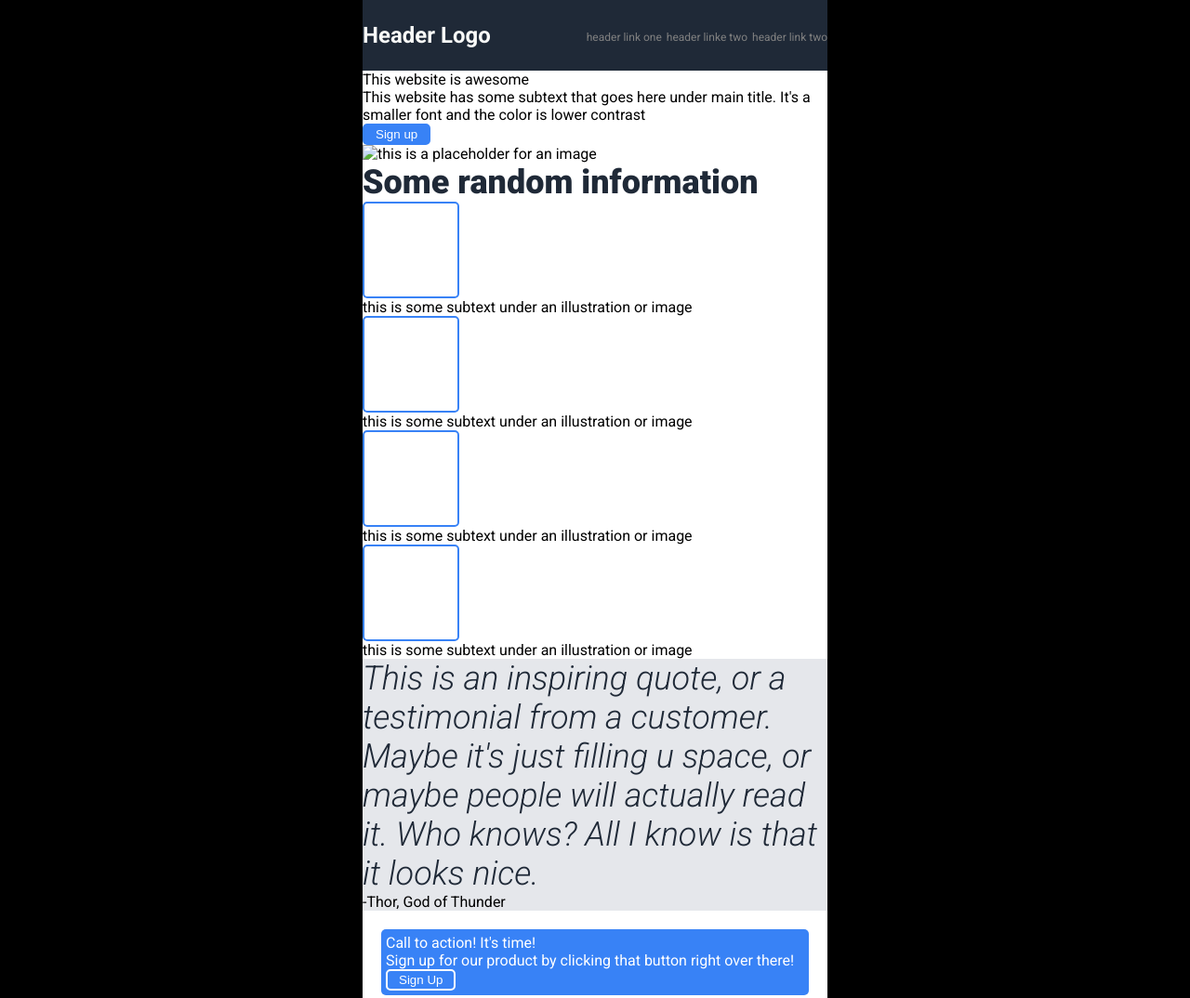
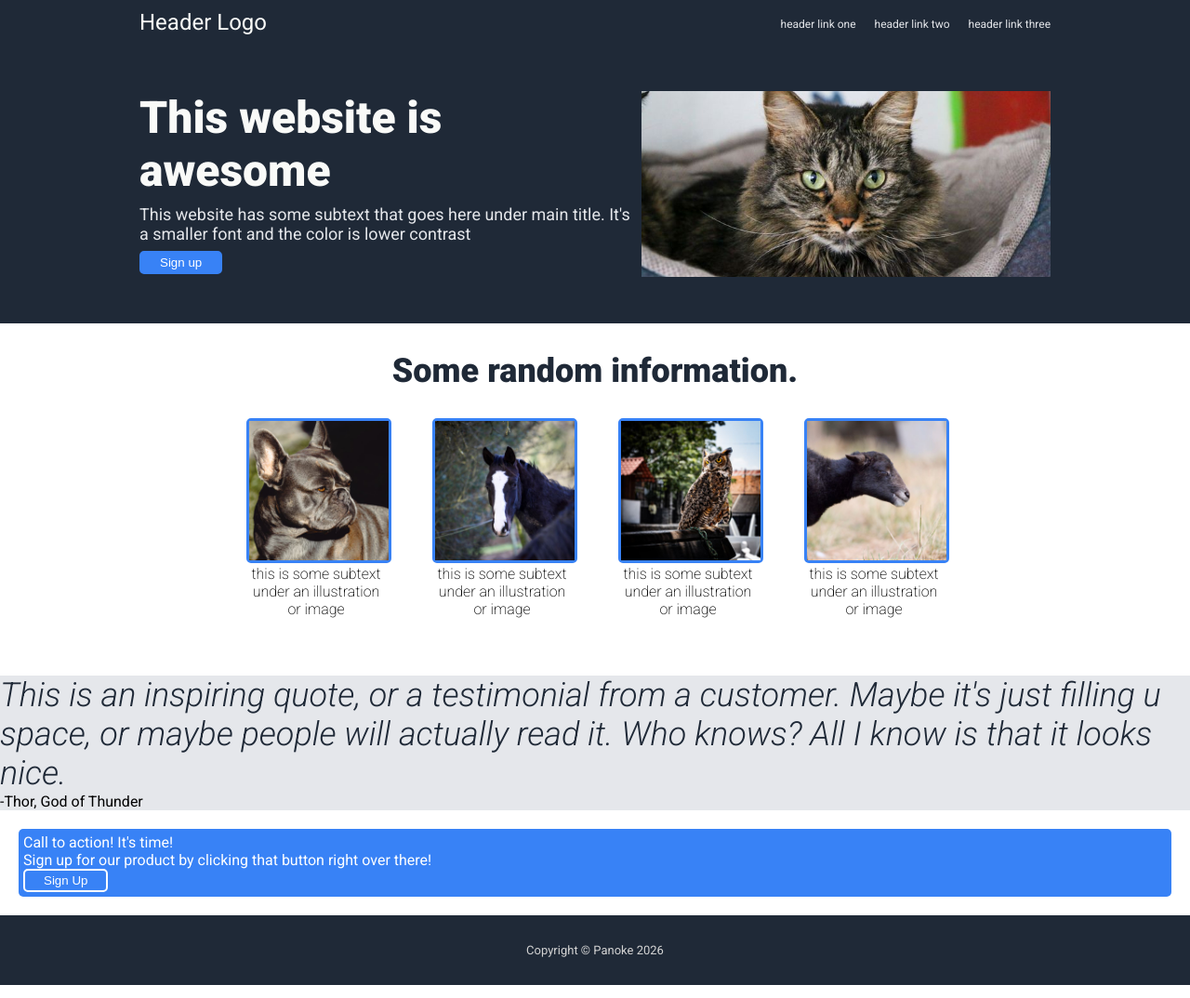
Before and after one commit to panoke/odin-landingpage, a plain HTML site: page index.html in a window 1280 px wide. Shown: the top 1074 px of the page at 93% size. Drawn offline with Linux system fonts and the light colour scheme.

Commit message:
Add images and style banner and random information

```diff
--- a/index.html
+++ b/index.html
@@ -11,43 +11,42 @@
         <link href="https://fonts.googleapis.com/css2?family=Roboto:ital,wght@0,100..900;1,100..900&display=swap" rel="stylesheet">
     </head>
     <body>
-        <div class="content">
         <header>
-                <h3>Header Logo</h3>
+            <p>Header Logo</p>
             <ul>
                 <li><a href="#">header link one</a></li>
-                    <li><a href="#">header linke two</a></li>
                 <li><a href="#">header link two</a></li>
+                <li><a href="#">header link three</a></li>
             </ul>
         </header>
         <main>
-                <div class="hero">
+            <div class="banner">
                 <div class="left">
-                    <div class="main">This website is awesome</div>
-                    <div class="secondary">This website has some subtext that goes here under main title. It's a smaller font and the color is lower contrast</div>
+                    <div class="banner-title">This website is awesome</div>
+                    <div class="banner-secondary">This website has some subtext that goes here under main title. It's a smaller font and the color is lower contrast</div>
                     <button class="blue-border">Sign up</button>
                 </div>
                 <div class="right">
-                        <img src="#" alt="this is a placeholder for an image">
+                    <img src="/images/banner-cat.jpg" alt="this is a placeholder for an image">
                 </div>
             </div>
             <div class="information">
-                    <div class="random-title">Some random information</div>
+                <div class="info-title">Some random information.</div>
                 <div class="cards">
                     <div class="card">
-                            <div class="box blue-border"></div>
+                        <div class="box"><img src="/images/info-dog.jpg" alt="info-dog"></div>
                         <div class="description">this is some subtext under an illustration or image</div>
                     </div>
                     <div class="card">
-                            <div class="box blue-border"></div>
+                        <div class="box"><img src="/images/info-horse.jpg" alt="info-horse"></div>
                         <div class="description">this is some subtext under an illustration or image</div>
                     </div>
                     <div class="card">
-                            <div class="box blue-border"></div>
+                        <div class="box"><img src="/images/info-owl.jpg" alt="info-owl"></div>
                         <div class="description">this is some subtext under an illustration or image</div>
                     </div>
                     <div class="card">
-                            <div class="box blue-border"></div>
+                        <div class="box"><img src="/images/info-sheep.jpg" alt="info-sheep"></div>
                         <div class="description">this is some subtext under an illustration or image</div>
                     </div>
                 </div>
@@ -62,15 +61,10 @@
                     <div class="text">Sign up for our product by clicking that button right over there!</div>
                     <button class="white-border">Sign Up</button>
                 </div>
-
-                </div>
             </div>
         </main>
     <footer>
-            Copyright © Panoke 2026
+        <p>Copyright © Panoke 2026</p>
     </footer>
-
-
-
     </body>
 </html>
--- a/styles.css
+++ b/styles.css
@@ -1,3 +1,7 @@
+
+html {
+    height: 100%;
+}
 
 body {
   font-family: "Roboto", sans-serif;
@@ -5,84 +9,163 @@ body {
   font-variation-settings: "wdth" 100;
   display: flex;
   flex-direction: column;
-  align-items: center;
+  /* justify-content: space-between; */
+  gap: 0px;
+  height: 100%;
+  align-items: stretch;
 
-  background-color: black;
   padding: 0px;
   margin: 0px;
-
 }
 
-.content {
-    width: 500px;
-    background-color: white;
+ul {
+    list-style-type: none;
+    margin: 0px;
+    padding: 0px;
 }
 
+a {
+    text-decoration: none;
+}
+
+p {
+    margin: 0px;
+    padding: 0px;
+}
+
+img {
+    width: 100%;
+    height: 100%;
+    object-fit: cover;
+}
+
+button {
+    padding: 3px 20px;
+    background-color: #3882F6;
+    color: white;
+    border-radius: 5px;
+}
+
+button.white-border {
+    border: 2px solid white;
+}
+
+button.blue-border {
+    border: 2px solid #3882F6;
+}
 
 header {
     display: flex;
     flex-direction: row;
     justify-content: space-between;
+    padding: 10px 150px;
+    background-color: #1F2937;
 }
-
-
 
 header > ul {
     display: flex;
-    gap: 5px;
+    gap: 20px;
+    align-items: center;
+}
+
+header a {
+    font-size: 12px;
+    color: #E5E7EB;
+}
+
+header > p {
+    font-size: 24px;
+    color: #F9FAF8;
+    margin: 0px;
+}
+
+.banner {
+    padding: 50px 150px;
+    background-color: #1F2937;
+    display: flex;
+    justify-content: space-between;
+    gap: 10px;
+}
+
+.banner > .left {
+    display: flex;
+    flex-direction: column;
+    gap: 8px;
+}
+
+.banner > .right {
+    width: 440px;
+    height: 200px;
+
+    flex: 0 0 440px;
+}
+
+.banner-title {
+    color: #F9FAF8;
+    font-size: 48px;
+    font-weight: 900;
+}
+
+.banner-secondary {
+    color: #E5E7EB;
+    font-size: 18px;
+}
+
+.banner button {
+    align-self: flex-start;
+}
+
+.information {
+    display: flex;
+    flex-direction: column;
+    justify-content: center;
     align-items: center;
 }
 
 
-
-header, .top, footer {
-    background-color: #1F2937;
+.info-title {
+    font-size: 36px;
+    color: #1F2937;
+    font-weight: 900;
+    padding: 30px 0px;
 }
 
-h3 {
-    font-size: 24px;
-    color: #F9FAF8;
+.cards {
+    display: flex;
+    justify-content: space-around;
+    align-items: center;
+    align-content: center;
+    gap: 50px;
+    text-align: center;
+    padding-bottom: 60px;
 }
 
-.hero > .main {
-    font-size: 48px;
-    color: #F9FAF8;
-    font-weight: 900;
+.card {
+    width: 150px;
 }
 
-.hero > .secondary {
-    font-size: 18px;
-    color: #E5E7EB
+.card > .description {
+    padding: 2px 0px;
+    font-weight:200;
 }
 
-button, .bottom > .message {
+.box {
+    width: 150px;
+    height: 150px;
+    border-radius: 5px;
+    border: 3px solid #3882F6;
+}
+
+.bottom > .message {
     background-color: #3882F6;
     color: white;
     border-radius: 5px;
-}
-
-button {
-    padding: 2px 12px;
-    border: 2px;
-}
-
-.white-border {
-    border: 2px solid white;
-}
-
-.blue-border {
-    border: 2px solid #3882F6;
 }
 
 
 
 
 
-.random-title {
-    font-size: 36px;
-    color: #1F2937;
-    font-weight: 900;
-}
 
 .quote > .message {
 
@@ -97,27 +180,17 @@ button {
     background-color: #E5E7EB;
 }
 
-ul {
-  list-style-type: none;
-  margin: 0px;
-  padding: 0px;
+footer {
+  color: lightgrey;
+  background-color: #1F2937;
+  font-size: small;
+  display: flex;
+  justify-content: center;
+  padding: 30px 0px;
+
 }
 
-a {
-  text-decoration: none;
-  font-size: 12px;
-  color: grey;
-}
 
-footer {
-  color: lightgrey;
-}
-
-.box {
-    width: 100px;
-    height: 100px;
-    border-radius: 5px;
-}
 
 
 .bottom > .message {
```
Also changed, not shown: images/banner-cat.jpg (added), images/info-dog.jpg (added), images/info-horse.jpg (added), images/info-owl.jpg (added), images/info-sheep.jpg (added), 1 other file. Lines whose indentation alone changed are shown as unchanged.
